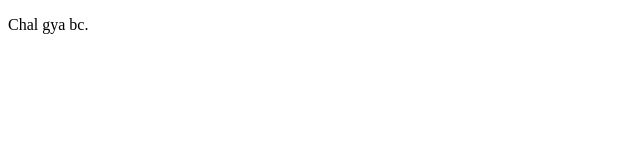
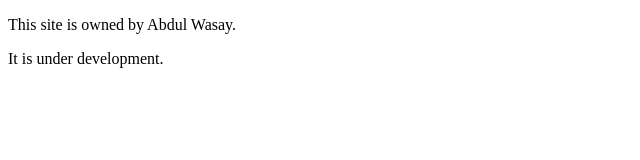
Before and after one commit to makwasay/makwasay.github.io, a plain HTML site: page index.html in a window 1280 px wide. Shown: the whole page, without its empty margins (0-640 px from the left). Drawn offline with Linux system fonts and the light colour scheme.

Commit message:
Update index.html

```diff
--- a/index.html
+++ b/index.html
@@ -2,8 +2,8 @@
 <html>
 <body>
 
-<p>Chal gya bc.</p>
-
+<p>This site is owned by Abdul Wasay.</p>
+<p>It is under development.</p>
 
 </body>
 </html>
```
